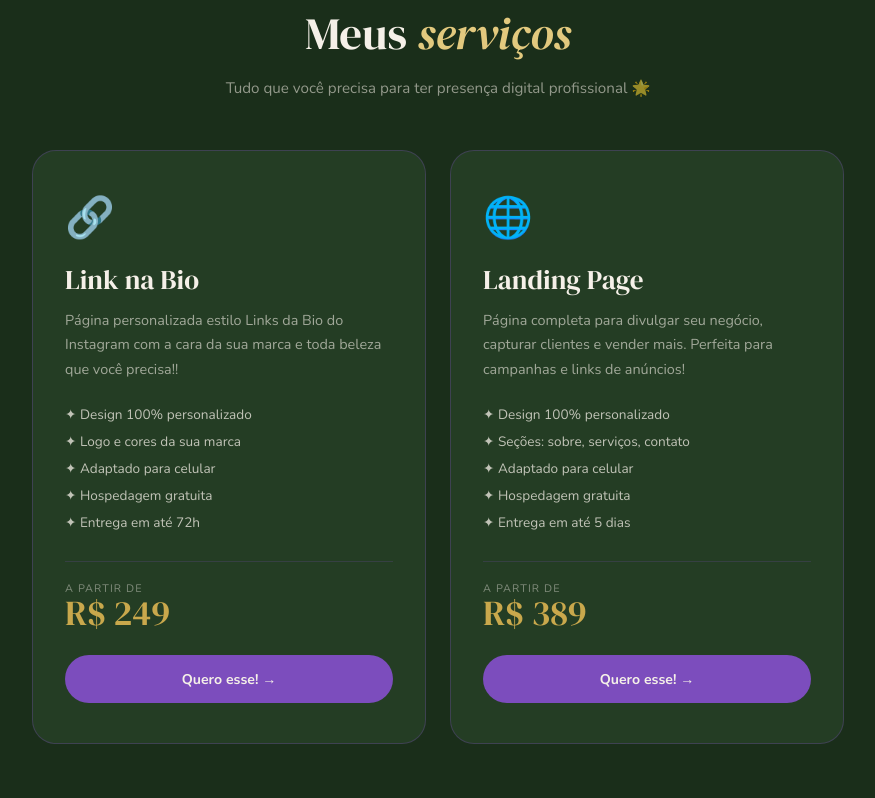
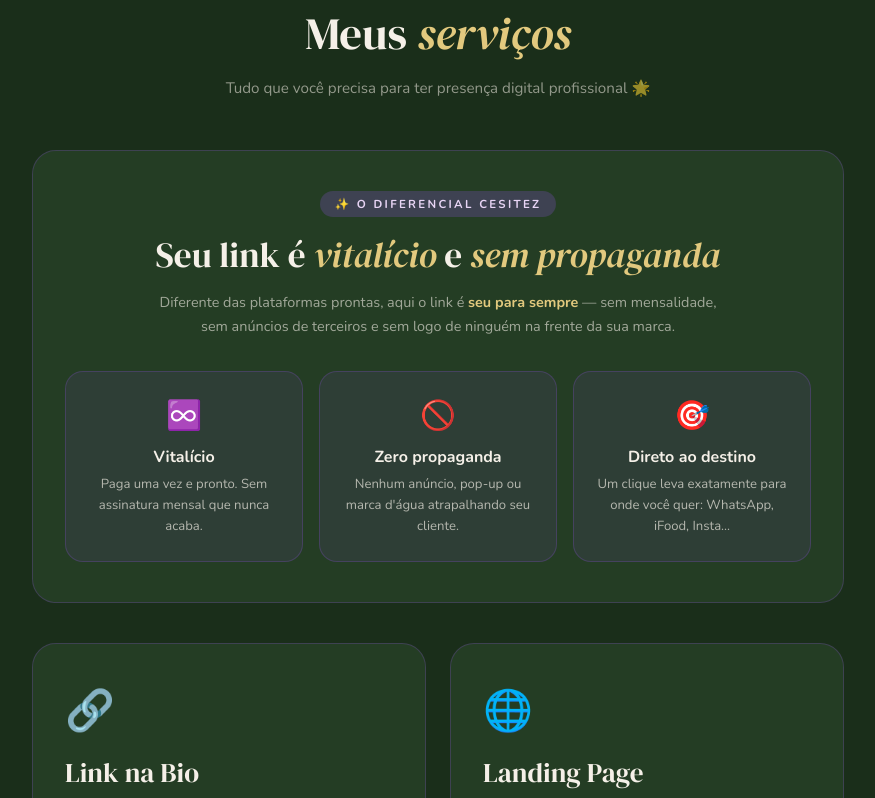
Before and after one commit to cecisasou135-stack/projeto-CeSitez, a plain HTML site: page index.html in a window 1280 px wide. Shown: the part 1463-2261 px from the top of the page, without its empty margins (202-1077 px from the left). Drawn offline with nearby package versions, Linux system fonts and the light colour scheme.

Commit message:
Adiciona bloco de diferenciais e ajusta secao de contato
- Novo painel de destaque: link vitalicio, zero propaganda e direto ao destino
- Posiciona os diferenciais antes dos cards de preco
- Estilo alinhado ao design system (green-mid, borda roxa, section-tag)
- Versiona o link do style.css para evitar cache
- Titulo do contato: "Peca seu orcamento"

Co-Authored-By: Claude Opus 5 (1M context) <noreply@anthropic.com>

```diff
--- a/index.html
+++ b/index.html
@@ -7,7 +7,7 @@
   <link rel="preconnect" href="https://fonts.googleapis.com" />
   <link rel="preconnect" href="https://fonts.gstatic.com" crossorigin />
   <link href="https://fonts.googleapis.com/css2?family=Nunito:ital,wght@0,400;0,600;0,700;0,800;1,400&family=DM+Serif+Display:ital@0;1&display=swap" rel="stylesheet" />
-  <link rel="stylesheet" href="style.css" />
+  <link rel="stylesheet" href="style.css?v=4" />
 </head>
 <body>
 
@@ -64,6 +64,33 @@
       <h2>Meus <em>serviços</em></h2>
       <p class="section-sub">Tudo que você precisa para ter presença digital profissional 🌟</p>
 
+      <!-- DESTAQUE: DIFERENCIAIS -->
+      <div class="destaque">
+        <span class="section-tag">✨ o diferencial CeSitez</span>
+        <h3 class="destaque-titulo">Seu link é <em>vitalício</em> e <em>sem propaganda</em></h3>
+        <p class="destaque-texto">
+          Diferente das plataformas prontas, aqui o link é <strong>seu para sempre</strong> — sem
+          mensalidade, sem anúncios de terceiros e sem logo de ninguém na frente da sua marca.
+        </p>
+        <div class="destaque-itens">
+          <div class="destaque-item">
+            <span class="destaque-icon">♾️</span>
+            <h4>Vitalício</h4>
+            <p>Paga uma vez e pronto. Sem assinatura mensal que nunca acaba.</p>
+          </div>
+          <div class="destaque-item">
+            <span class="destaque-icon">🚫</span>
+            <h4>Zero propaganda</h4>
+            <p>Nenhum anúncio, pop-up ou marca d'água atrapalhando seu cliente.</p>
+          </div>
+          <div class="destaque-item">
+            <span class="destaque-icon">🎯</span>
+            <h4>Direto ao destino</h4>
+            <p>Um clique leva exatamente para onde você quer: WhatsApp, iFood, Insta...</p>
+          </div>
+        </div>
+      </div>
+
       <div class="cards-grid">
         <div class="service-card">
           <div class="card-emoji">🔗</div>
@@ -106,6 +133,7 @@
         </div>
 
       </div>
+
     </div>
   </section>
 
@@ -190,7 +218,7 @@
   <section class="contato" id="contato">
     <div class="container-center">
       <span class="section-tag">bora conversar?</span>
-      <h2>Pede seu <em>orçamento!</em> 🎉</h2>
+      <h2>Peça seu <em>orçamento</em> 🎉</h2>
       <p class="section-sub">Me chama no WhatsApp, é rápido e sem compromisso 😊</p>
 
       <!-- Substitua SEUNUMERO pelo seu número com DDD -->
--- a/style.css
+++ b/style.css
@@ -392,6 +392,70 @@ h2 em {
 }
 .card-btn:hover { background: var(--purple-light); transform: translateY(-2px); }
 
+/* ---------- DESTAQUE / DIFERENCIAIS ---------- */
+/* segue o padrao do .service-card: green-mid + borda roxa + radius 24 */
+.destaque {
+  background: var(--green-mid);
+  border: 1px solid rgba(124,77,189,.3);
+  border-radius: 24px;
+  padding: 2.5rem 2rem;
+  text-align: center;
+}
+
+.destaque-titulo {
+  font-family: 'DM Serif Display', Georgia, serif;
+  font-size: clamp(1.5rem, 3.4vw, 2.2rem);
+  font-weight: 400;
+  line-height: 1.25;
+  color: var(--cream);
+  margin-bottom: .8rem;
+}
+.destaque-titulo em {
+  font-style: italic;
+  color: var(--gold-light);
+}
+
+.destaque-texto {
+  max-width: 560px;
+  margin: 0 auto 2rem;
+  color: rgba(245,240,232,.6);
+  font-size: .9rem;
+  line-height: 1.7;
+}
+.destaque-texto strong { color: var(--gold-light); font-weight: 700; }
+
+.destaque-itens {
+  display: grid;
+  grid-template-columns: repeat(auto-fit, minmax(190px, 1fr));
+  gap: 1rem;
+}
+
+.destaque-item {
+  background: var(--purple-dim);
+  border: 1px solid rgba(124,77,189,.3);
+  border-radius: 18px;
+  padding: 1.5rem 1.2rem;
+  transition: transform .3s, border-color .3s;
+}
+.destaque-item:hover {
+  transform: translateY(-4px);
+  border-color: var(--purple-light);
+}
+
+.destaque-icon { font-size: 1.8rem; display: block; margin-bottom: .7rem; }
+
+.destaque-item h4 {
+  font-size: 1rem;
+  font-weight: 700;
+  color: var(--cream);
+  margin-bottom: .4rem;
+}
+.destaque-item p {
+  font-size: .82rem;
+  line-height: 1.6;
+  color: rgba(245,240,232,.68);
+}
+
 /* ---------- PORTFÓLIO ---------- */
 .portfolio {
   padding: 6rem 0;
@@ -579,6 +643,7 @@ h2 em {
   .step-arrow { padding-top: 0; transform: rotate(90deg); }
   .portfolio-grid { grid-template-columns: 1fr; }
   .card-footer { justify-content: center; }
+  .destaque { padding: 2.2rem 1.2rem; }
 }
 
 @media (max-width: 480px) {
```
